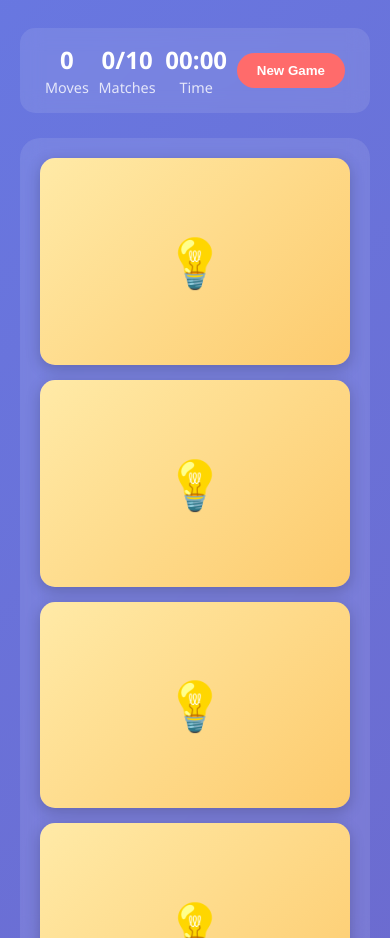
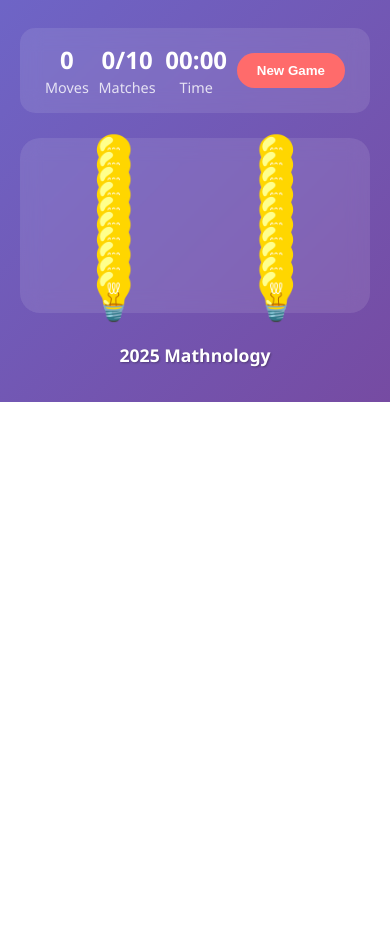
Before and after one commit to mathnology/VOCABULARY-PART-2, a plain HTML site: page index.html in a window 390 px wide. Shown: the part 780-1718 px from the top of the page. After the commit the page ends 1182 px from the top, so only its background shows below. Drawn offline with Linux system fonts and the light colour scheme.

Commit message:
Update index.html

```diff
--- a/index.html
+++ b/index.html
@@ -108,7 +108,7 @@
 
 .memory-grid {
     display: grid;
-            grid-template-columns: repeat(auto-fit, minmax(200px, 1fr));
+    grid-template-columns: repeat(auto-fit, minmax(200px, 1fr)); /* Menyesuaikan untuk banyak kolom otomatis */
     gap: 15px;
     padding: 20px;
     background: rgba(255,255,255,0.1);
@@ -116,10 +116,11 @@
     backdrop-filter: blur(10px);
 }
 
-        .memory-card {
-            aspect-ratio: 3/2;
-            perspective: 1000px;
-            cursor: pointer;
+/* Menambahkan media query untuk tampilan mobile */
+@media (max-width: 768px) {
+    .memory-grid {
+        grid-template-columns: repeat(2, 1fr); /* Menampilkan 2 kolom per baris */
+    }
 }
 
         .card-inner {
```
Lines whose indentation alone changed are shown as unchanged.
